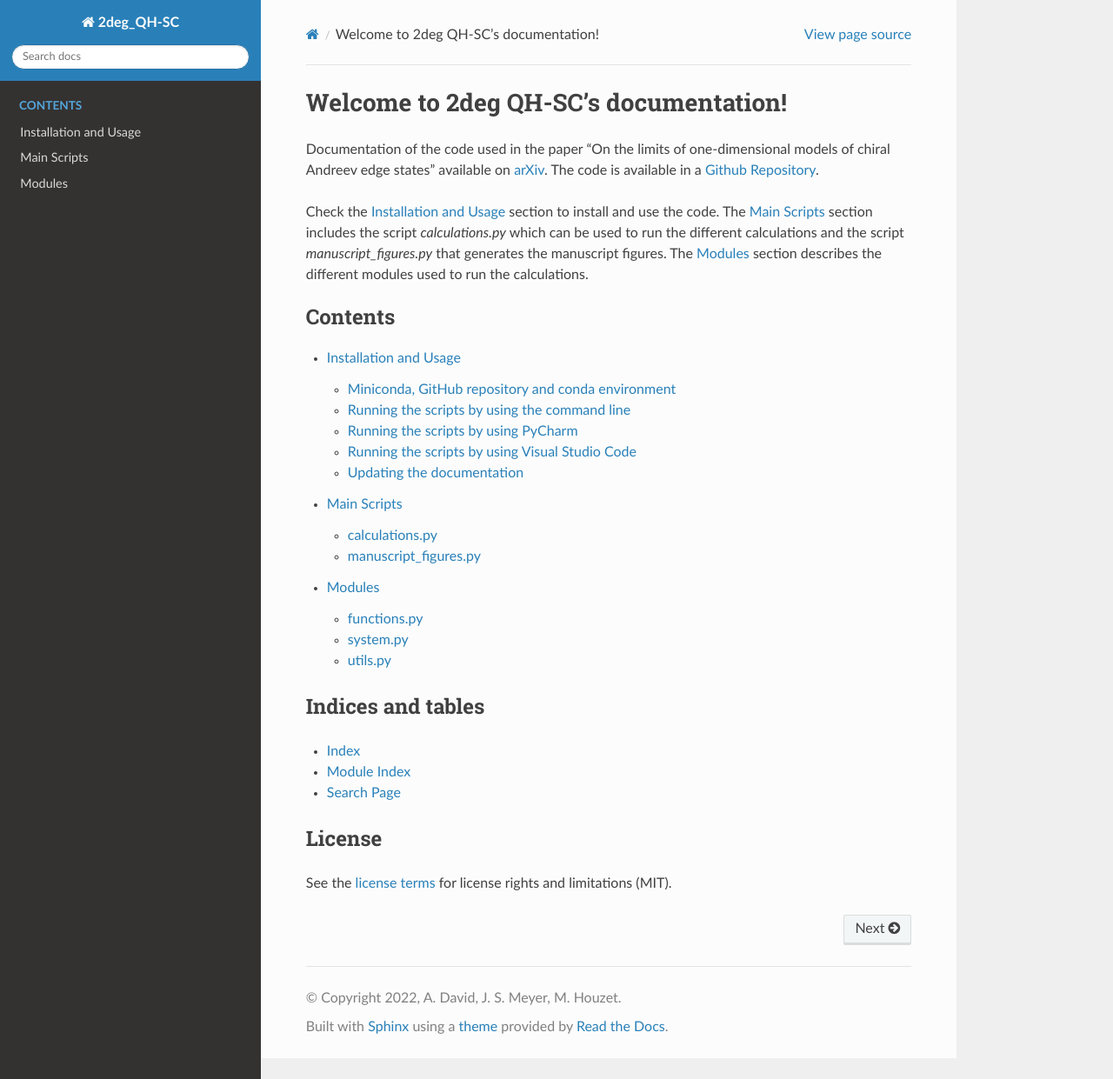
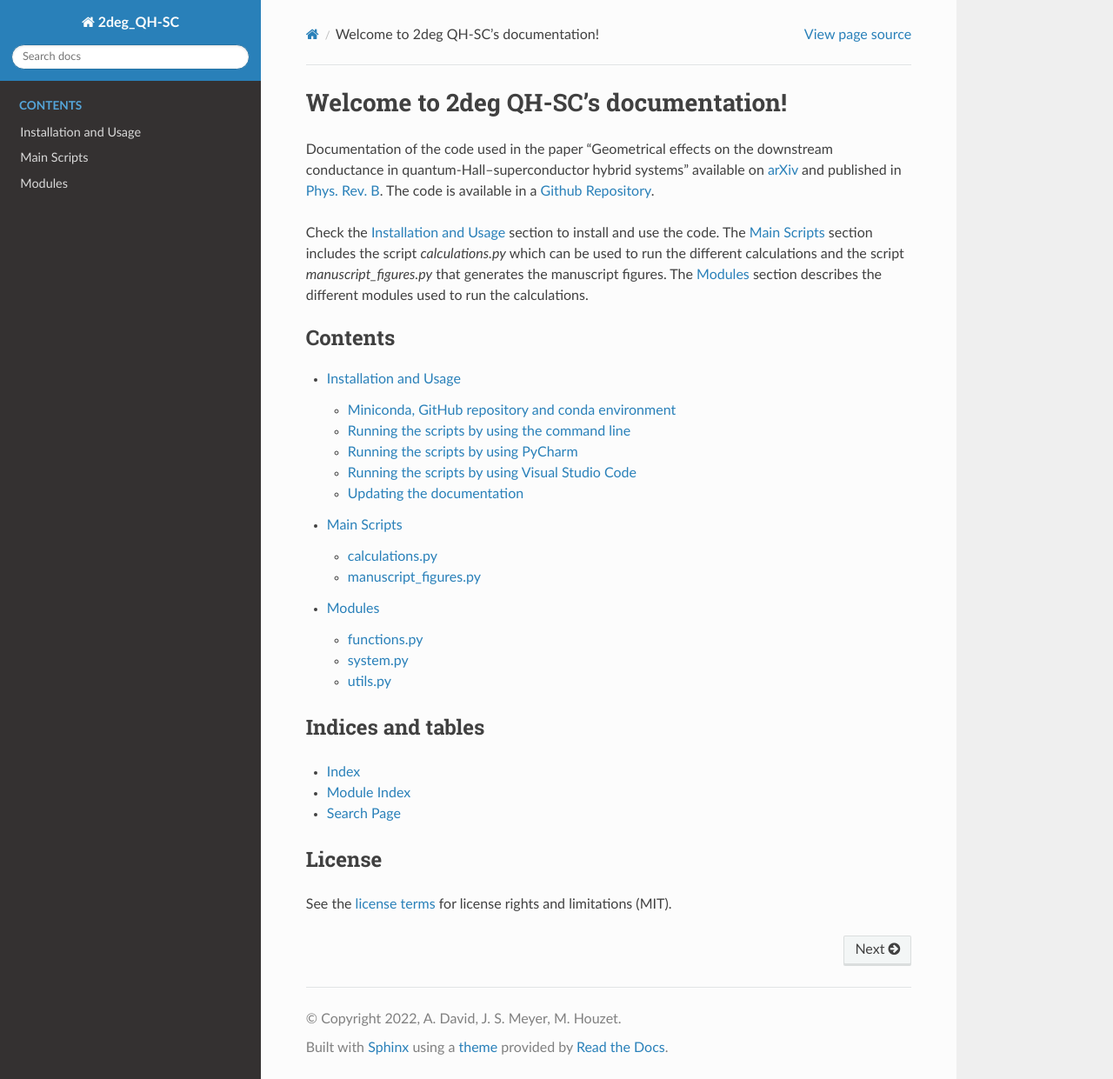
Before and after one commit to akdavid/2deg_QH_SC, a Sphinx documentation site: the page built from documentation/doc/index.rst, in a window 1280 px wide and 1241 px high. Shown: the whole window at 87% size. Built offline with Sphinx 7.4.7 and the Read the Docs theme 2.0.0, drawn with Linux system fonts in a browser that asks for light colours.

Commit message:
Update index.rst

```diff
--- a/documentation/doc/index.rst
+++ b/documentation/doc/index.rst
@@ -6,7 +6,7 @@
 Welcome to 2deg QH-SC's documentation!
 ======================================
 
-Documentation of the code used in the paper "On the limits of one-dimensional models of chiral Andreev edge states" available on `arXiv <https://arxiv.org/abs/2201.04602/>`_. The code is available in a `Github Repository <https://github.com/akdavid/2deg_QH-SC/>`_.
+Documentation of the code used in the paper “Geometrical effects on the downstream conductance in quantum-Hall--superconductor hybrid systems” available on `arXiv <https://arxiv.org/abs/2210.16867>`_ and published in `Phys. Rev. B <https://journals.aps.org/prb/abstract/10.1103/PhysRevB.107.125416>`_. The code is available in a `Github Repository <https://github.com/akdavid/2deg_QH_SC/>`_.
 
 Check the :doc:`usage` section to install and use the code. The :doc:`main_scripts` section includes the script *calculations.py* which can be used to run the different calculations and the script *manuscript_figures.py* that generates the manuscript figures. The :doc:`modules` section describes the different modules used to run the calculations.
 
```
